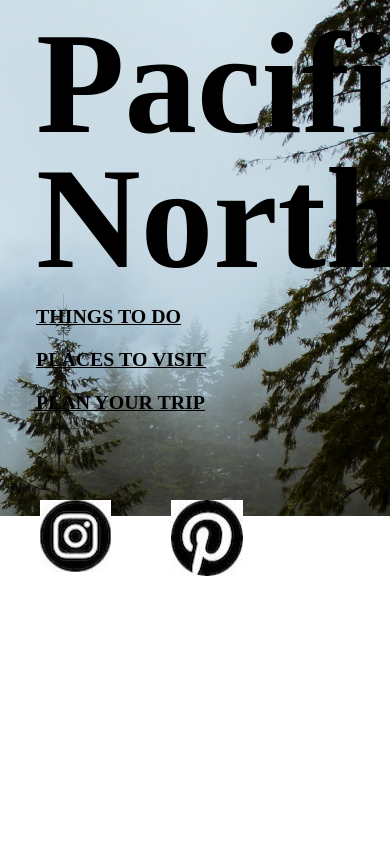
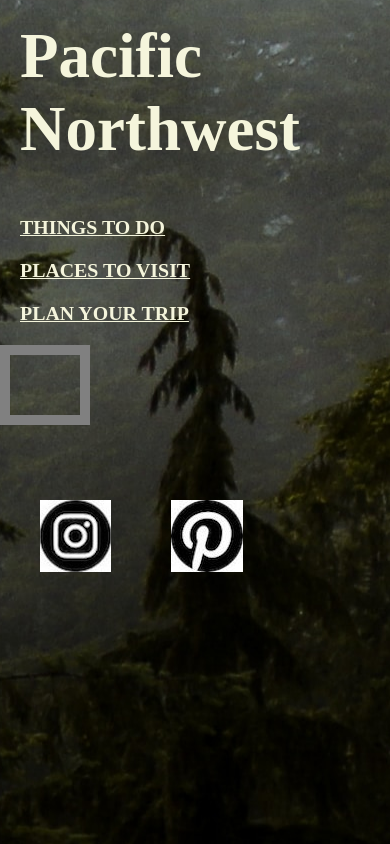
Before and after one commit to jcasado6/project_1.5, a plain HTML site: page index.html in a window 390 px wide. Drawn offline with Linux system fonts and the light colour scheme.

Commit message:
making it responsive

```diff
--- a/index.html
+++ b/index.html
@@ -9,19 +9,16 @@
 </head>
 <body>
     <article class="text">
-        <h1>Pacific</h1>
-        <h2>Northwest</h2>
+        <h1>Pacific Northwest</h1>
         <div>
             <h3>THINGS TO DO</h3>
             <h3>PLACES TO VISIT</h3>
             <h3>PLAN YOUR TRIP</h3>
         </div>
     </article>
+    <div class="square"></div>
 <footer>
-    <section>
     <img src="IG.jpeg" alt="IG">
-    </section>
-
     <img src="pin.jpg" alt="pin">
 </footer>
 </body>
--- a/style.css
+++ b/style.css
@@ -1,9 +1,10 @@
 body {
-    background-image: url(KRISTIN-ELLIS-CTEIWO6DBNE-UNSPLASH.jpeg);
+    background-image: url(kristin-ellis-cteiWO6dBNE-unsplash.jpg);
+    position: relative;
+    background-repeat: no-repeat;
     background-position: center;
-    background-repeat: no-repeat;
-    background-size: cover;
-    height: 500px;
+    height: auto;
+    margin:0;
 }
 
 /* border: grey solid 20px;
@@ -11,36 +12,24 @@ body {
     float: right;
     border-collapse: collapse; */
 
-.text {
-    position: fixed;
+/*.text {
+    position: ;
     top: -100px;
     left: 6px;
     padding-left: 30px;
-}
+}*/
 
 h1 {
-    font-size: 145px;
-    position: fixed;
-    top: -120px;
-    left: 6px;
-    padding-left: 30px;
-}
-
-h2 {
-    position: fixed;
-    top: 15px;
-    left: 6px;
-    padding-left: 30px;
-    font-size: 145px;
+    font-size: 63px;
+    margin: 20px;
+    color: beige;
 }
 
 div {
-    position: fixed;
-    top: 285px;
-    left: 6px;
-    padding-left: 30px;
+    padding: 10px 0 0 20px;
     font-size: 17px;
     text-decoration: underline;
+    color: beige;
 }
 
 footer {
@@ -54,3 +43,9 @@ footer {
 img {
     padding-left: 60px;
 }
+
+.square {
+    height: 50px;
+    width: 50px;
+    border: solid grey 10px;
+}
```
